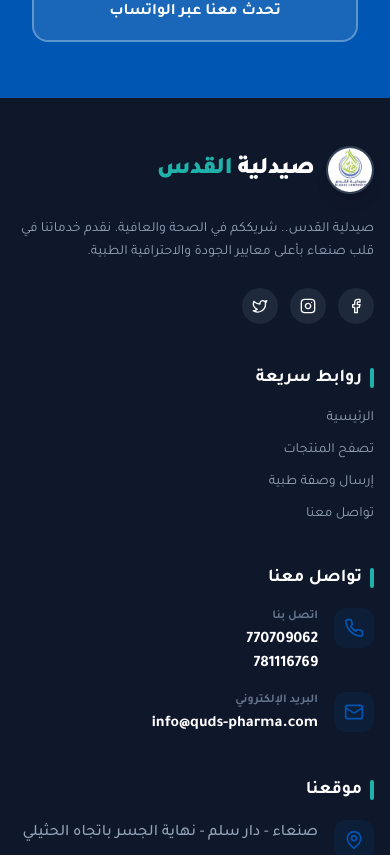
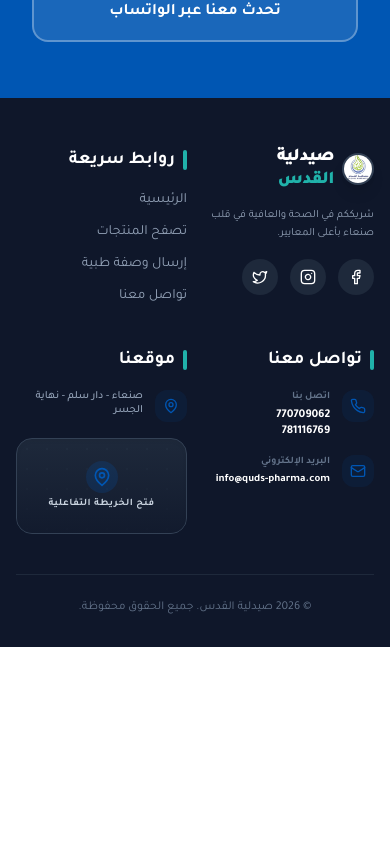
Before and after one commit to eng-duud/pharmacy, a Next.js app: page / in a window 390 px wide. Shown: the part 2212-3067 px from the top of the page. After the commit the page ends 2955 px from the top, so only its background shows below. Built offline with nearby package versions, Linux system fonts and the light colour scheme.

Commit message:
fix map بخخفثق

```diff
--- a/src/components/Footer.tsx
+++ b/src/components/Footer.tsx
@@ -6,21 +6,21 @@
   return (
     <footer id="contact" className="bg-slate-900 text-white pt-12 pb-8 md:pt-20 md:pb-10">
       <div className="container mx-auto px-4">
-        <div className="grid grid-cols-1 sm:grid-cols-2 lg:grid-cols-4 gap-x-8 gap-y-10 md:gap-12 mb-10 md:mb-16">
+        <div className="grid grid-cols-2 lg:grid-cols-4 gap-x-4 gap-y-10 md:gap-12 mb-10 md:mb-16">
           {/* Brand Info */}
-          <div className="space-y-6">
-            <Link href="/" className="flex items-center gap-3">
+          <div className="col-span-1 space-y-4 md:space-y-6">
+            <Link href="/" className="flex items-center gap-2 md:gap-3">
               <Image
                 src="/logo.jpg"
                 alt="صيدلية القدس"
-                width={48}
-                height={48}
-                className="w-12 h-12 rounded-full object-cover shadow-lg border-2 border-slate-700"
+                width={40}
+                height={40}
+                className="w-8 h-8 md:w-12 md:h-12 rounded-full object-cover shadow-lg border-2 border-slate-700"
               />
-              <span className="text-2xl font-black tracking-tight">صيدلية <span className="text-teal-light">القدس</span></span>
+              <span className="text-lg md:text-2xl font-black tracking-tight leading-tight">صيدلية <br className="md:hidden" /> <span className="text-teal-light">القدس</span></span>
             </Link>
-            <p className="text-slate-400 leading-relaxed text-sm md:text-base max-w-sm">
-              صيدلية القدس.. شريككم في الصحة والعافية. نقدم خدماتنا في قلب صنعاء بأعلى معايير الجودة والاحترافية الطبية.
+            <p className="text-slate-400 leading-relaxed text-[11px] md:text-base max-w-sm">
+              شريككم في الصحة والعافية في قلب صنعاء بأعلى المعايير.
             </p>
             <div className="flex gap-3 md:gap-4">
               <a href="https://www.facebook.com/share/1E1m9XYrMs/" target="_blank" rel="noopener noreferrer" className="w-9 h-9 md:w-10 md:h-10 bg-slate-800 rounded-full flex items-center justify-center hover:bg-primary transition-colors">
@@ -56,25 +56,25 @@
               تواصل معنا
             </h3>
             <ul className="space-y-4 md:space-y-6">
-              <li className="flex gap-4">
-                <div className="w-10 h-10 bg-primary/10 rounded-xl flex items-center justify-center text-primary shrink-0">
-                  <Phone className="w-5 h-5" />
+              <li className="flex gap-3 md:gap-4">
+                <div className="w-8 h-8 md:w-10 md:h-10 bg-primary/10 rounded-xl flex items-center justify-center text-primary shrink-0">
+                  <Phone className="w-4 h-4 md:w-5 md:h-5" />
                 </div>
                 <div>
-                  <div className="text-xs text-slate-500 font-bold mb-1">اتصل بنا</div>
-                  <div className="flex flex-col font-bold">
+                  <div className="text-[10px] md:text-xs text-slate-500 font-bold mb-0.5 md:mb-1">اتصل بنا</div>
+                  <div className="flex flex-col font-bold text-xs md:text-base">
                     <a href="tel:770709062" className="hover:text-primary transition-colors">770709062</a>
                     <a href="tel:781116769" className="hover:text-primary transition-colors">781116769</a>
                   </div>
                 </div>
               </li>
-              <li className="flex gap-4">
-                <div className="w-10 h-10 bg-primary/10 rounded-xl flex items-center justify-center text-primary shrink-0">
-                  <Mail className="w-5 h-5" />
+              <li className="flex gap-3 md:gap-4">
+                <div className="w-8 h-8 md:w-10 md:h-10 bg-primary/10 rounded-xl flex items-center justify-center text-primary shrink-0">
+                  <Mail className="w-4 h-4 md:w-5 md:h-5" />
                 </div>
                 <div>
-                  <div className="text-xs text-slate-500 font-bold mb-1">البريد الإلكتروني</div>
-                  <div className="font-bold">info@quds-pharma.com</div>
+                  <div className="text-[10px] md:text-xs text-slate-500 font-bold mb-0.5 md:mb-1">البريد الإلكتروني</div>
+                  <div className="font-bold text-[11px] md:text-base truncate max-w-[120px] md:max-w-none">info@quds-pharma.com</div>
                 </div>
               </li>
             </ul>
@@ -86,17 +86,17 @@
               <div className="w-1 h-5 bg-teal-light rounded-full" />
               موقعنا
             </h3>
-            <div className="flex gap-4">
-              <div className="w-10 h-10 bg-primary/10 rounded-xl flex items-center justify-center text-primary shrink-0">
-                <MapPin className="w-5 h-5" />
+            <div className="flex gap-3 md:gap-4">
+              <div className="w-8 h-8 md:w-10 md:h-10 bg-primary/10 rounded-xl flex items-center justify-center text-primary shrink-0">
+                <MapPin className="w-4 h-4 md:w-5 md:h-5" />
               </div>
               <a
                 href="https://maps.app.goo.gl/69CLAtYuntC72XWz9?g_st=aw"
                 target="_blank"
                 rel="noopener noreferrer"
-                className="text-slate-400 font-medium leading-relaxed hover:text-primary transition-colors"
+                className="text-slate-400 font-medium leading-tight text-[11px] md:text-base hover:text-primary transition-colors"
               >
-                صنعاء - دار سلم - نهاية الجسر باتجاه الحثيلي
+                صنعاء - دار سلم - نهاية الجسر
               </a>
             </div>
             <a
```
